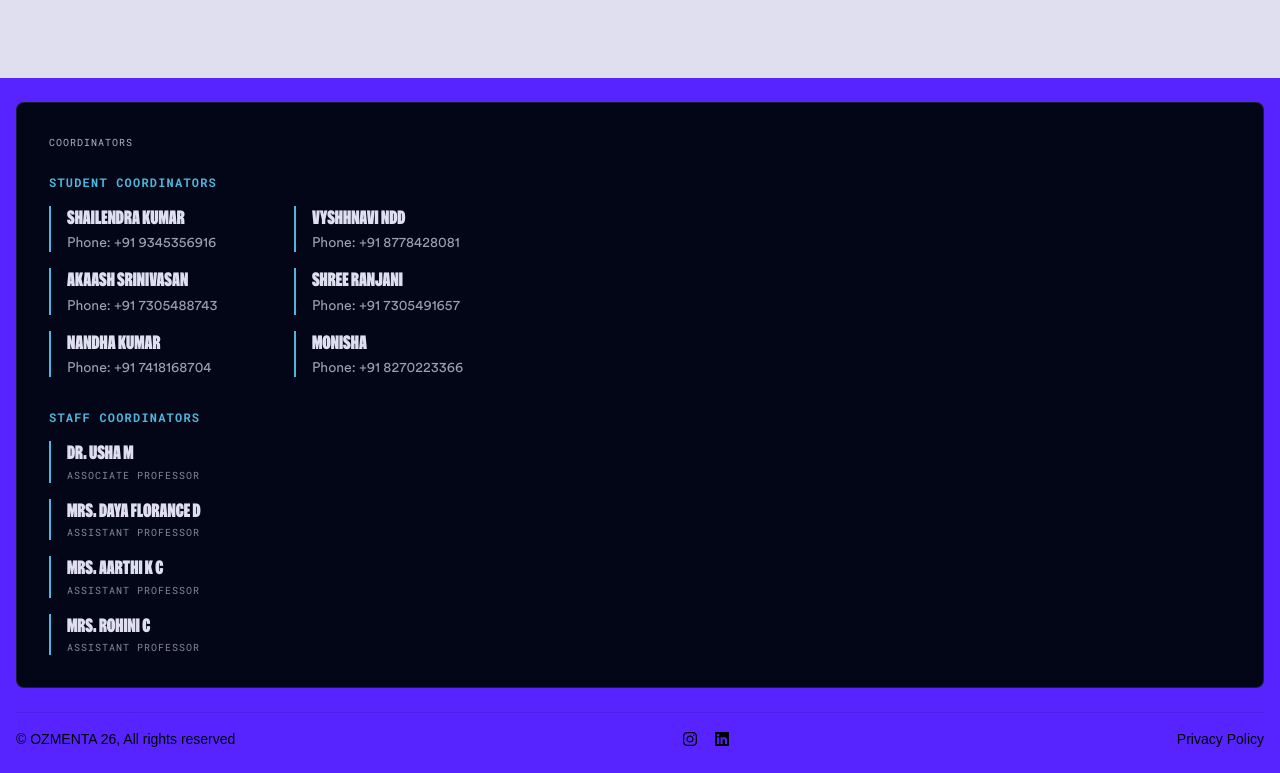
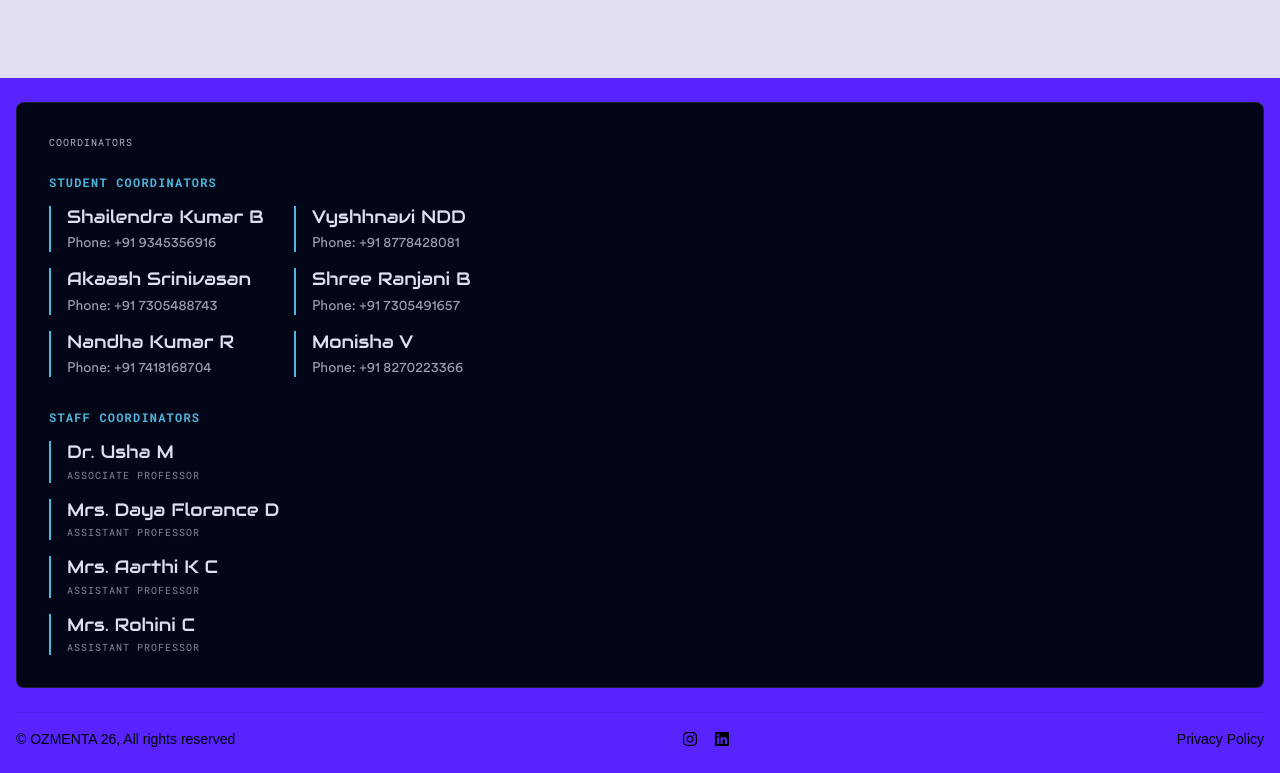
Before and after one commit to Rageshwaran-HR/Animated-Website-main, a React (Vite) app: page / in a window 1280 px wide. Shown: the part 8124-8897 px from the top of the page. Built offline with nearby package versions, Linux system fonts and the light colour scheme.

Commit message:
Changed the font for the Student and Staff Coordinators and fixed the white space on top of the video, which was appearing

```diff
--- a/src/components/Footer.jsx
+++ b/src/components/Footer.jsx
@@ -17,12 +17,12 @@ const links = [
 ];
 
 const STUDENT_COORDINATORS = [
-  { name: "Shailendra Kumar", phone: "+91 9345356916" },
+  { name: "Shailendra Kumar B", phone: "+91 9345356916" },
   { name: "Vyshhnavi NDD", phone: "+91 8778428081" },
   { name: "Akaash Srinivasan", phone: "+91 7305488743" },
-  { name: "Shree Ranjani", phone: "+91 7305491657" },
-  { name: "Nandha Kumar", phone: "+91 7418168704" },
-  { name: "Monisha", phone: "+91 8270223366" },
+  { name: "Shree Ranjani B", phone: "+91 7305491657" },
+  { name: "Nandha Kumar R", phone: "+91 7418168704" },
+  { name: "Monisha V", phone: "+91 8270223366" },
 ];
 
 const TEACHER_COORDINATORS = [
@@ -124,7 +124,7 @@ const Footer = () => {
                       key={index}
                       className="border-l-2 border-blue-300 pl-4"
                     >
-                      <p className="font-zentry text-lg leading-tight text-blue-50">
+                      <p className="font-audiowide text-lg leading-tight text-blue-50">
                         {coordinator.name}
                       </p>
                       <p className="mt-1 font-circular-web text-sm text-blue-50/70">
@@ -146,7 +146,7 @@ const Footer = () => {
                       key={index}
                       className="border-l-2 border-blue-300 pl-4"
                     >
-                      <p className="font-zentry text-lg leading-tight text-blue-50">
+                      <p className="font-audiowide text-lg leading-tight text-blue-50">
                         {coordinator.name}
                       </p>
                       <p className="mt-1 font-general text-[10px] uppercase tracking-widest text-blue-50/60">
--- a/src/index.css
+++ b/src/index.css
@@ -1,3 +1,5 @@
+@import url('https://fonts.googleapis.com/css2?family=Audiowide&display=swap');
+
 @tailwind base;
 @tailwind components;
 @tailwind utilities;
--- a/src/pages/EventDetails.jsx
+++ b/src/pages/EventDetails.jsx
@@ -291,15 +291,16 @@ const EventDetails = () => {
   return (
     <section
       ref={pageRef}
-      className="min-h-dvh w-screen bg-slate-950 text-blue-50"
+      className="min-h-dvh w-screen bg-slate-950 text-blue-50 pt-0"
     >
-      <div className="relative">
-        <div className="absolute inset-0 h-[46vh]">
+      <div className="relative w-full">
+        <div className="relative h-[50vh] w-full">
           <video
             id="event-hero-video"
             ref={videoRef}
             src={event.videoSrc}
             autoPlay
+            loop
             muted
             playsInline
             className="h-full w-full object-cover"
@@ -307,7 +308,7 @@ const EventDetails = () => {
           <div className="absolute inset-0 bg-gradient-to-b from-slate-950/80 via-slate-950/50 to-slate-950" />
         </div>
 
-        <div className="relative mx-auto max-w-5xl px-6 pt-28 mt-[46vh]">
+        <div className="relative mx-auto max-w-5xl px-6 pt-8">
           <button
             onClick={() => navigate("/#tracks")}
             type="button"
--- a/tailwind.config.js
+++ b/tailwind.config.js
@@ -9,6 +9,7 @@ export default {
         "circular-web": ["circular-web", "sans-serif"],
         "robert-medium": ["robert-medium", "sans-serif"],
         "robert-regular": ["robert-regular", "sans-serif"],
+        audiowide: ["Audiowide", "sans-serif"],
       },
       colors: {
         blue: {
```
